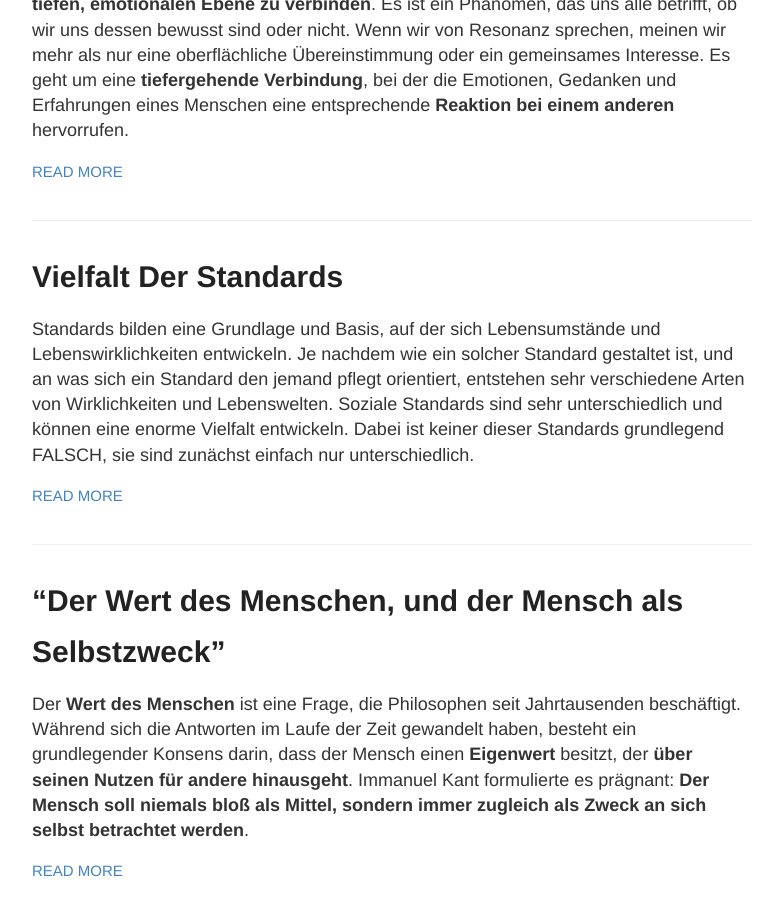
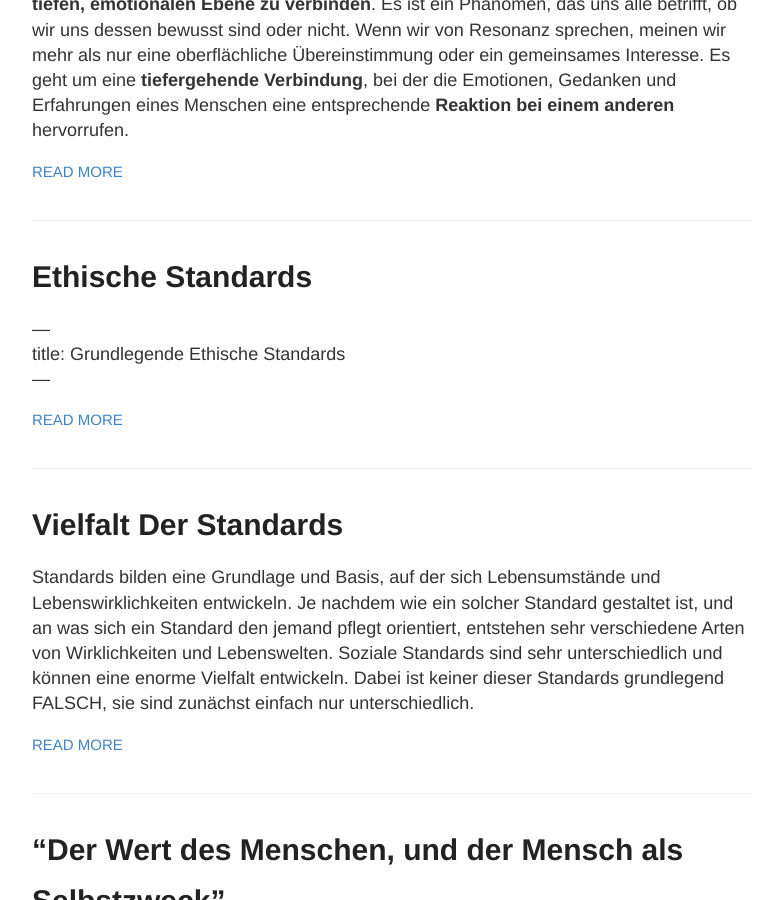
Before and after one commit to S2030c/standards, a Jekyll site: the page built from index.html, in a window 1280 px wide and 900 px high, scrolled down 2599 px. Shown: the whole window, without its empty margins (248-1031 px from the left). Built offline with Jekyll 4.4.1, drawn with Linux system fonts in a browser that asks for light colours; part of the change alters nothing that is shown.

Commit message:
Update and rename doc/ethische-standards.md to doc/_posts/2024-09-09-ethische-standards.md

```diff
--- a/doc/ethische-standards.md
+++ b/doc/_posts/2024-09-09-ethische-standards.md
@@ -1,6 +1,5 @@
 —
 title: Grundlegende Ethische Standards
-permalink: /doc/ethische-standards/
 —
 
 Die Frage nach den "grundlegenden" ethischen Standards ist komplex, da sie von verschiedenen Faktoren abhängt, wie der kulturellen, sozialen und historischen Kontext sowie dem jeweiligen Handlungsfeld. Dennoch gibt es einige **ethische Prinzipien, die in vielen Kulturen und Gesellschaften als grundlegend angesehen** werden.
@@ -37,3 +36,5 @@ Ethische Standards dienen dazu:
 ## Ethische Standards
 
 Ethische Standards sind ein zentraler Bestandteil unserer Gesellschaft. Sie bieten Orientierung in einem komplexen Umfeld und tragen dazu bei, eine gerechtere und menschlichere Welt zu gestalten. Die Auseinandersetzung mit ethischen Fragen ist eine kontinuierliche Aufgabe, die uns alle betrifft.
+
+2024-09-09
```
